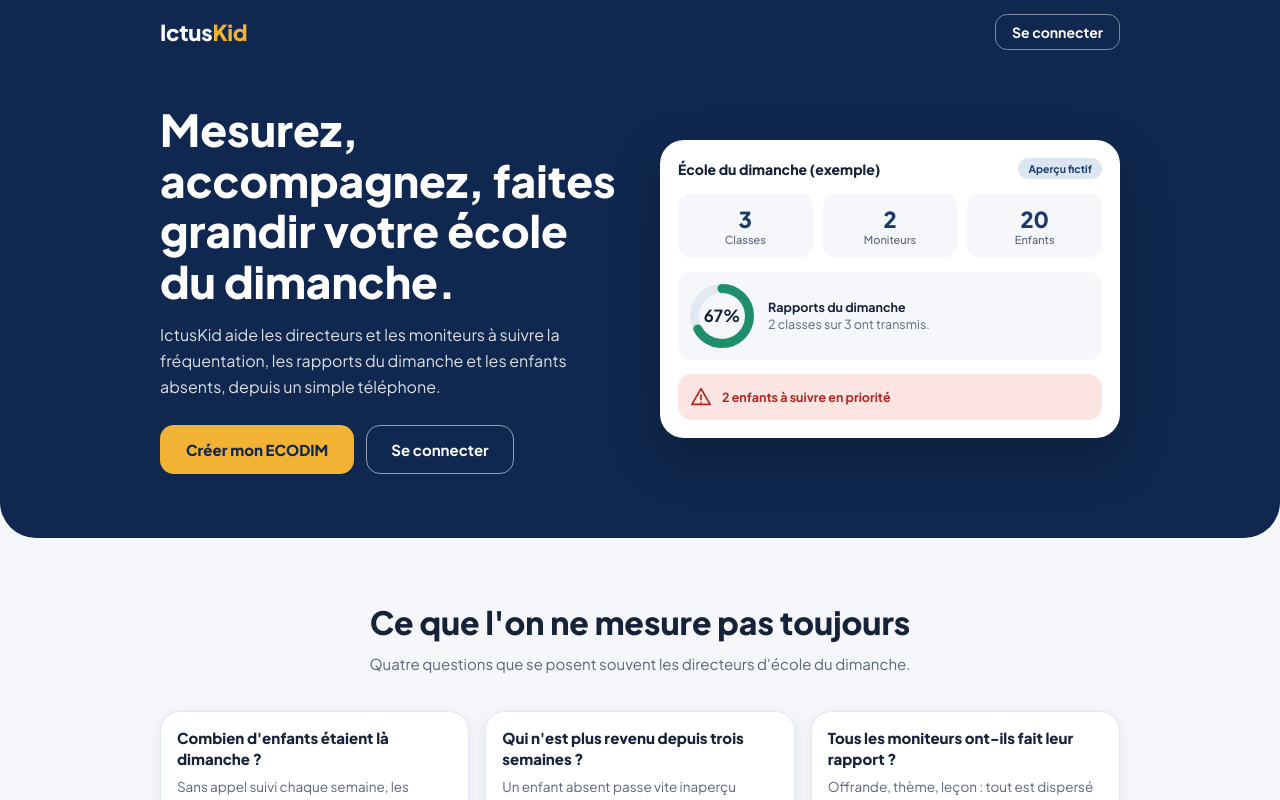
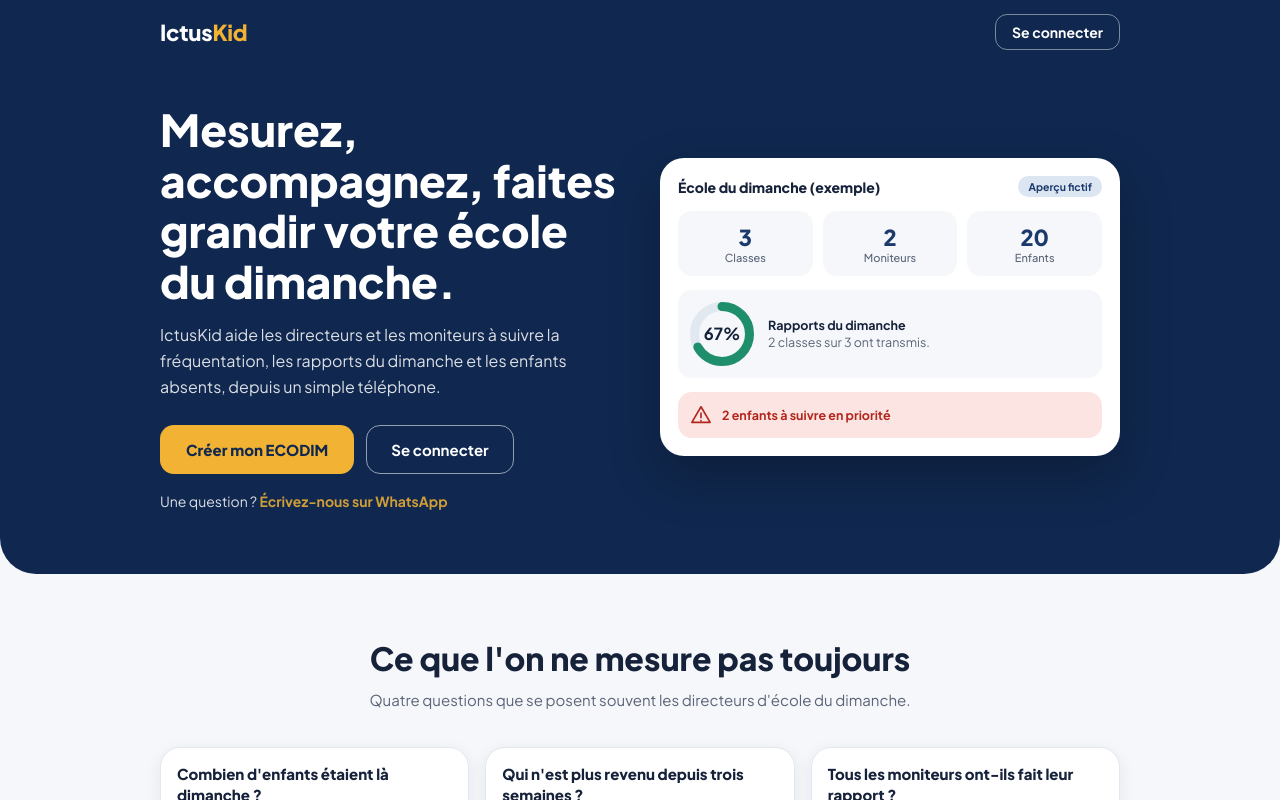
Before and after one commit to Rene79976/ecodim-app, a React (Vite) app: page / in a window 1280 px wide. Shown: the top 800 px of the page. Built offline with nearby package versions, Linux system fonts and the light colour scheme; no server answers.

Commit message:
Update WhatsApp number in Landing.jsx

```diff
--- a/src/pages/Landing.jsx
+++ b/src/pages/Landing.jsx
@@ -4,7 +4,7 @@ import ProgressRing from '../components/ProgressRing'
 
 // Numéro WhatsApp affiché sur la page : indicatif du pays inclus, sans "+" ni espaces
 // (exemple : 2250700000000). Laisse vide ('') pour masquer le bouton WhatsApp.
-const WHATSAPP = ''
+const WHATSAPP = '2250749759179'
 
 const conteneur = { maxWidth: 1000, margin: '0 auto', padding: '0 20px' }
 const titreSection = { fontSize: 'clamp(24px, 4vw, 32px)', textAlign: 'center', margin: '0 0 10px' }
```
